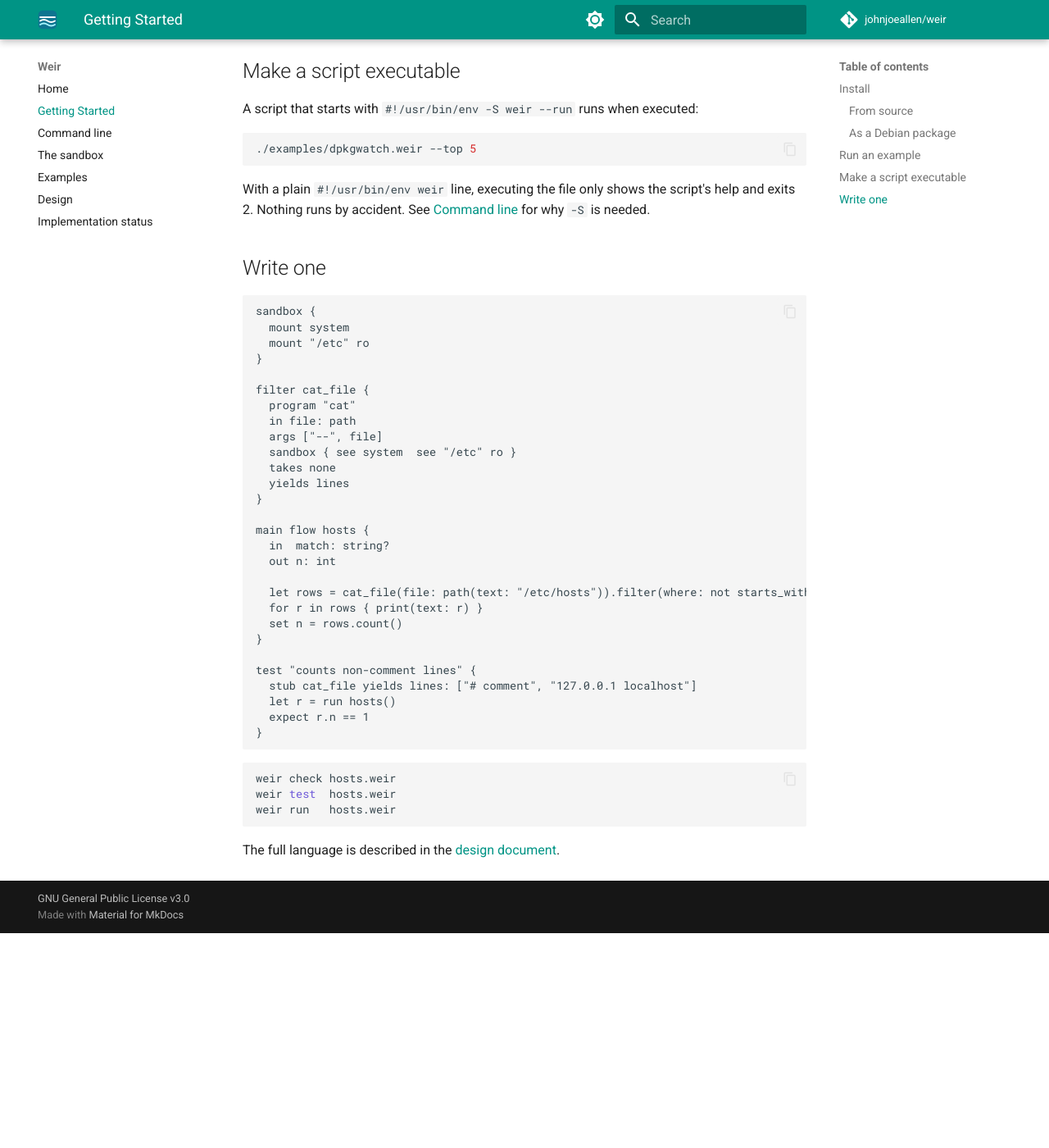
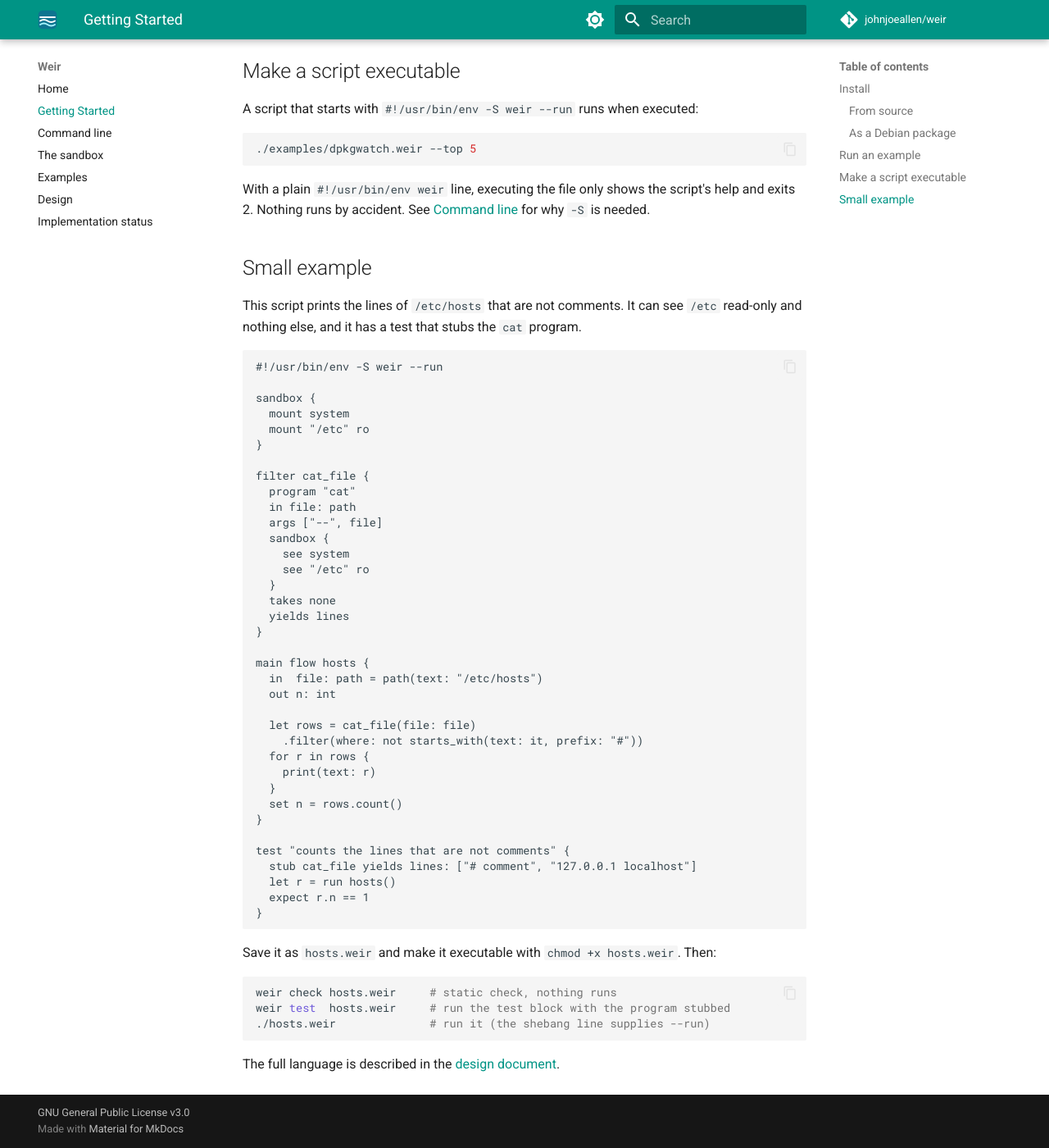
Before and after one commit to johnjoeallen/weir, an MkDocs documentation site: the page built from docs/getting-started.md, in a window 1280 px wide and 1400 px high, scrolled down 968 px. Shown: the whole window at 82% size. Built offline with MkDocs 1.6.1 and Material for MkDocs 9.7.7, drawn with Linux system fonts in a browser that asks for light colours; comment, search, counter and statistics services are not loaded; the version menu is left out; before the commit the page ends 2106 px from its top, so only the background shows below that.

Commit message:
Fix ro /etc with system mounts; test `see` narrowing; comment dpkgwatch
A read-only mount that already contains the destination of a later mount
(`mount system` plus `mount "/etc" ro`) no longer fails creating the mount
point. Adds a test that a filter's `see` block hides paths the script
mounted, documents the nested view in the sandbox page, replaces the broken
getting-started example with a verified one, and explains the parsing steps
in examples/dpkgwatch.weir.

Co-Authored-By: Claude Sonnet 5.5 <noreply@anthropic.com>
Claude-Session: https://claude.ai/code/session_01VKvMopMGTz8PfZZ59JgH77

````diff
--- a/docs/getting-started.md
+++ b/docs/getting-started.md
@@ -52,9 +52,14 @@ With a plain `#!/usr/bin/env weir` line, executing the file only shows the
 script's help and exits 2. Nothing runs by accident. See
 [Command line](cli.md#running-a-script-directly) for why `-S` is needed.
 
-## Write one
+## Small example
+
+This script prints the lines of `/etc/hosts` that are not comments. It can see
+`/etc` read-only and nothing else, and it has a test that stubs the `cat` program.
 
 ```weir
+#!/usr/bin/env -S weir --run
+
 sandbox {
   mount system
   mount "/etc" ro
@@ -64,31 +69,39 @@ filter cat_file {
   program "cat"
   in file: path
   args ["--", file]
-  sandbox { see system  see "/etc" ro }
+  sandbox {
+    see system
+    see "/etc" ro
+  }
   takes none
   yields lines
 }
 
 main flow hosts {
-  in  match: string?
+  in  file: path = path(text: "/etc/hosts")
   out n: int
 
-  let rows = cat_file(file: path(text: "/etc/hosts")).filter(where: not starts_with(text: it, prefix: "#"))
-  for r in rows { print(text: r) }
+  let rows = cat_file(file: file)
+    .filter(where: not starts_with(text: it, prefix: "#"))
+  for r in rows {
+    print(text: r)
+  }
   set n = rows.count()
 }
 
-test "counts non-comment lines" {
+test "counts the lines that are not comments" {
   stub cat_file yields lines: ["# comment", "127.0.0.1 localhost"]
   let r = run hosts()
   expect r.n == 1
 }
 ```
 
+Save it as `hosts.weir` and make it executable with `chmod +x hosts.weir`. Then:
+
 ```bash
-weir check hosts.weir
-weir test  hosts.weir
-weir run   hosts.weir
+weir check hosts.weir     # static check, nothing runs
+weir test  hosts.weir     # run the test block with the program stubbed
+./hosts.weir              # run it (the shebang line supplies --run)
 ```
 
 The full language is described in the [design document](DESIGN.md).
````
Also changed, not shown: docs/sandbox.md (+25 -0 lines), 3 other files.
